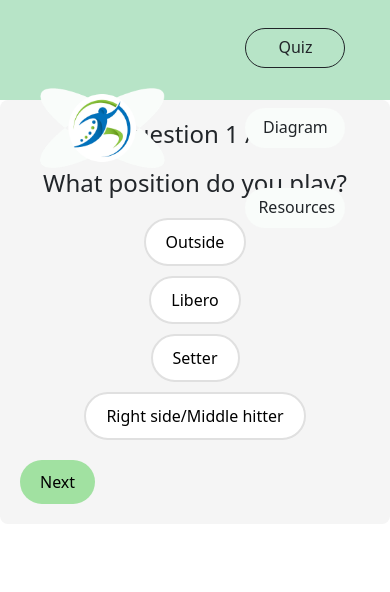
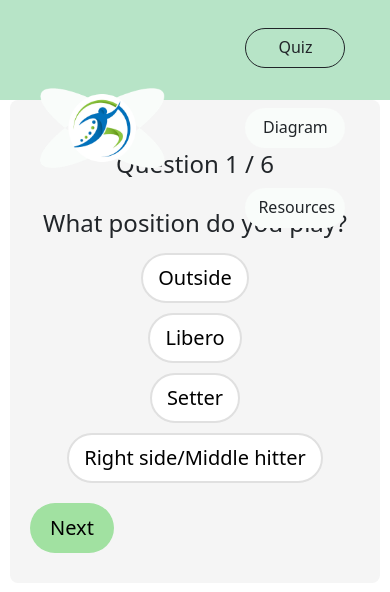
Before and after one commit to UW-INFO442-SP24/sunrise2.0, a React (Create React App) app: page /Quiz in a window 390 px wide. Shown: the top 592 px of the page. Built offline with nearby package versions, Linux system fonts and the light colour scheme.

Commit message:
quiz css mobile

```diff
--- a/src/Components/quiz.css
+++ b/src/Components/quiz.css
@@ -75,3 +75,35 @@
 .summary a:hover {
   text-decoration: underline;
 }
+/* Mobile */
+@media (max-width: 600px) {
+  .quiz-container {
+    max-width: 100%;
+    margin: 0 10px;
+  }
+
+  .quiz-question {
+    font-size: 24px;
+    margin-bottom: 15px;
+    margin-top: 30px;
+  }
+
+  .quiz-options button {
+    padding: 8px 15px;
+    font-size: 20px;
+  }
+
+  .quiz-nav-buttons button {
+    margin-bottom: 10px;
+    font-size: 20px;
+  }
+
+  .summary {
+    font-size: 20px;
+  }
+
+  .chart-container {
+    margin-top: 50px;
+  }
+
+}
```
